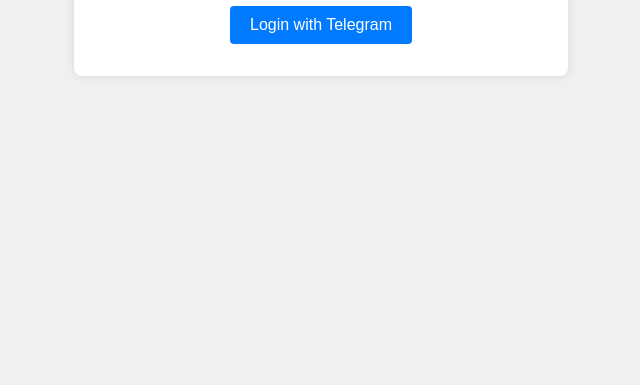
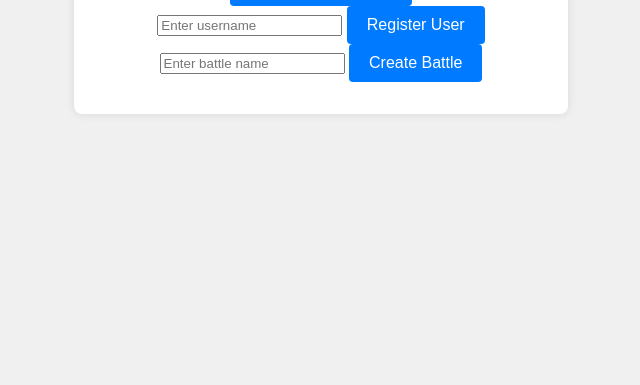
Before and after one commit to EffeneR/CSTON, a website: page public/index.html in a window 1280 px wide. Shown: the part 415-800 px from the top of the page, without its empty margins (319-959 px from the left). Drawn offline with Linux system fonts and the light colour scheme.

Commit message:
Update index.html

```diff
--- a/public/index.html
+++ b/public/index.html
@@ -10,6 +10,18 @@
     <div id="app">
         <h1>Welcome to CSTON Miniapp</h1>
         <button id="login-button">Login with Telegram</button>
+
+        <div id="user-registration">
+            <input type="text" id="username" placeholder="Enter username">
+            <button onclick="registerUser()">Register User</button>
+        </div>
+
+        <div id="create-battle">
+            <input type="text" id="battleName" placeholder="Enter battle name">
+            <button onclick="createBattle()">Create Battle</button>
+        </div>
+
+        <div id="lobbyList"></div>
     </div>
 
     <script src="/app.js"></script>
```
